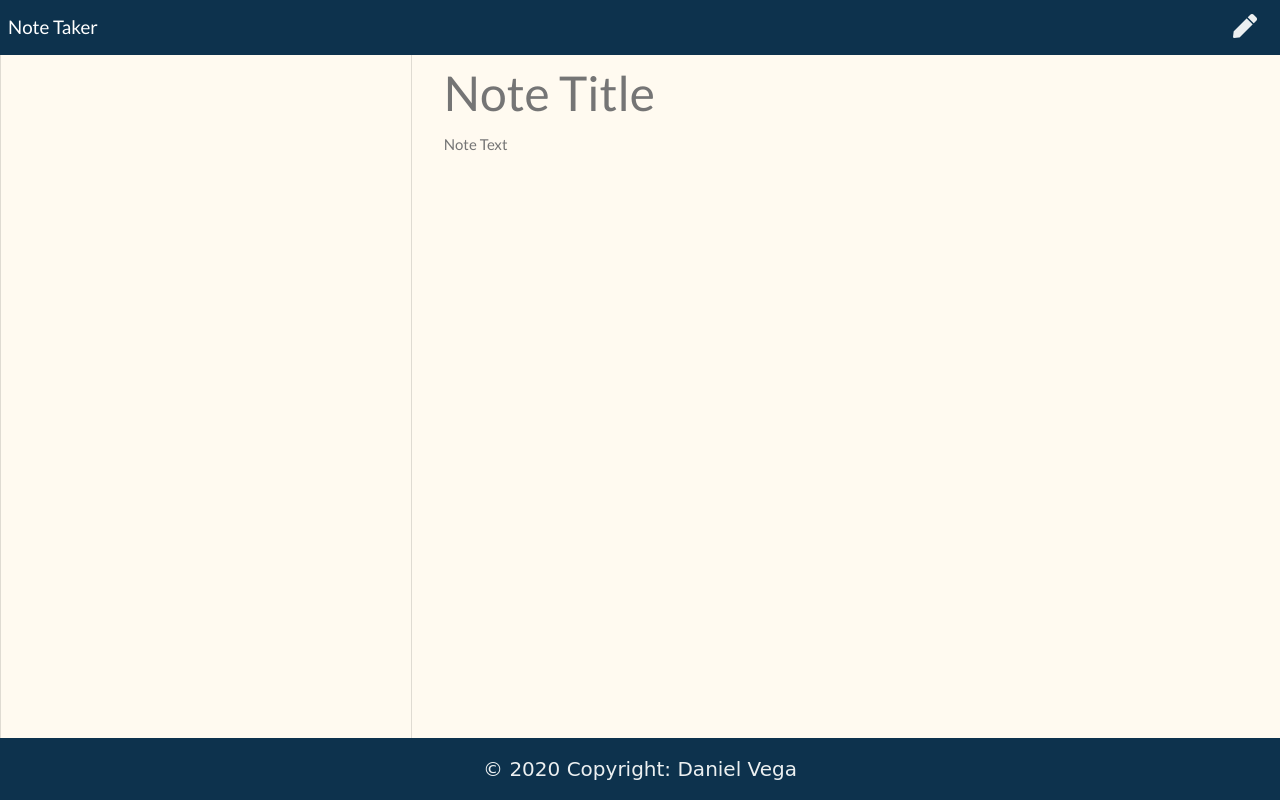
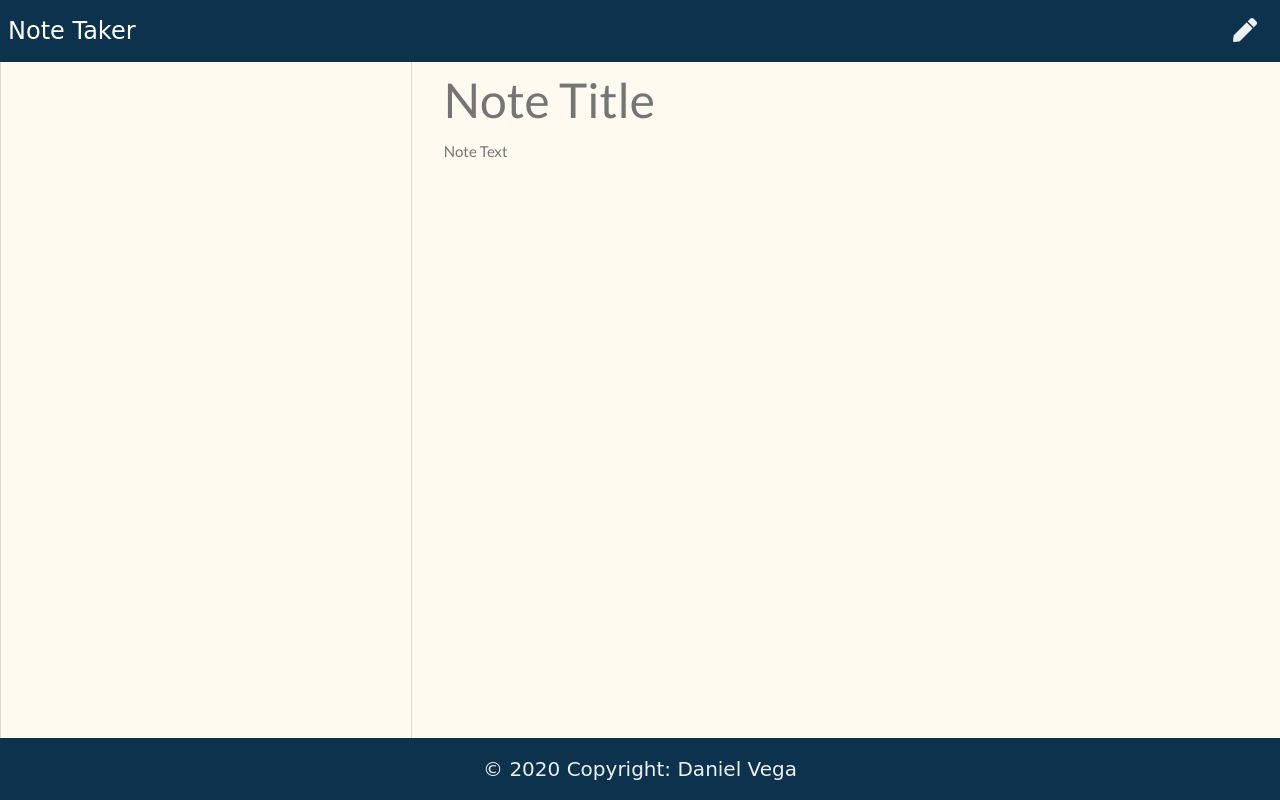
Before and after one commit to danielalexvega/expressNoteTaker, a website: page public/notes.html in a window 1280 px wide. Drawn offline with nearby package versions, Linux system fonts and the light colour scheme; no server answers; a web font is replaced by a local one.

Commit message:
changed font

```diff
--- a/public/notes.html
+++ b/public/notes.html
@@ -17,7 +17,7 @@
 </head>
   <body>
     <nav class="navbar navbar-dark custom-navbar">
-      <a class="navbar-brand" href="/">Note Taker</a>
+      <a class="navbar-brand quote" href="/">Note Taker</a>
       <div class="icons">
         <i class="fas fa-save text-light save-note"></i>
         <i class="fas fa-pen text-light new-note"></i>
```
